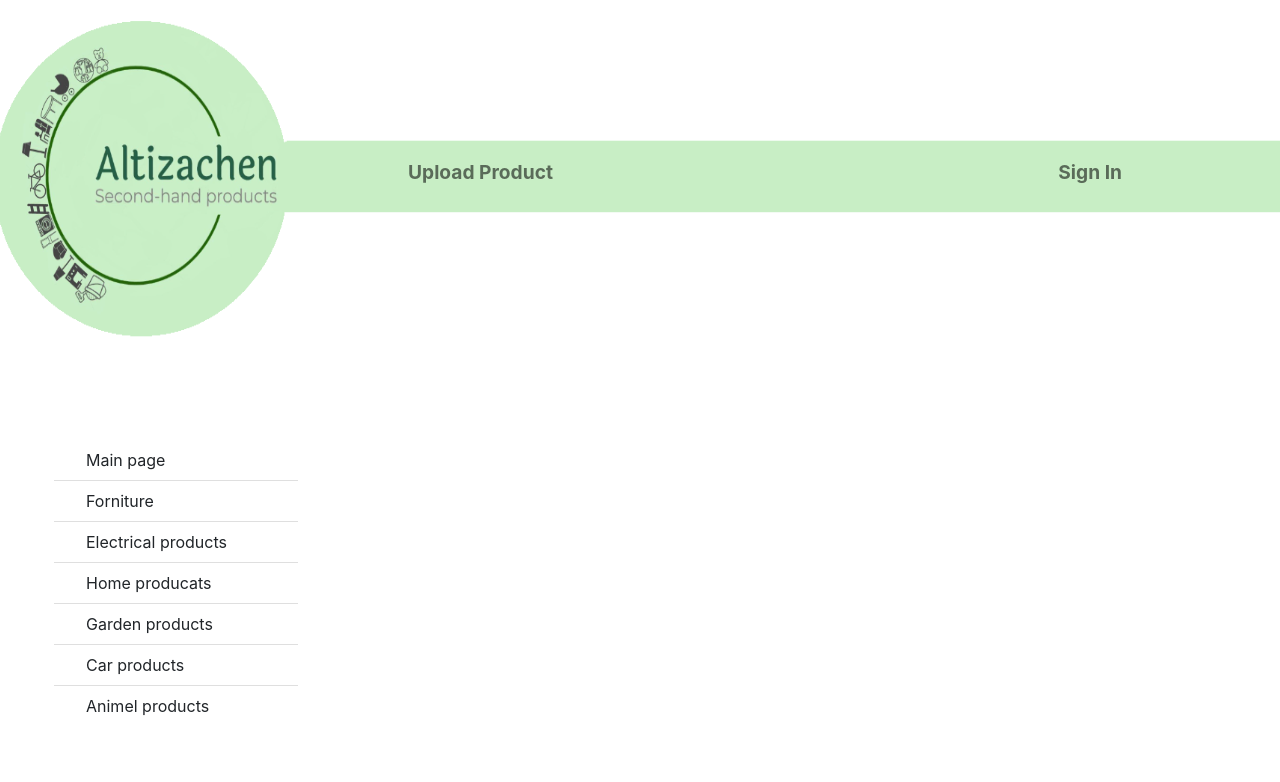
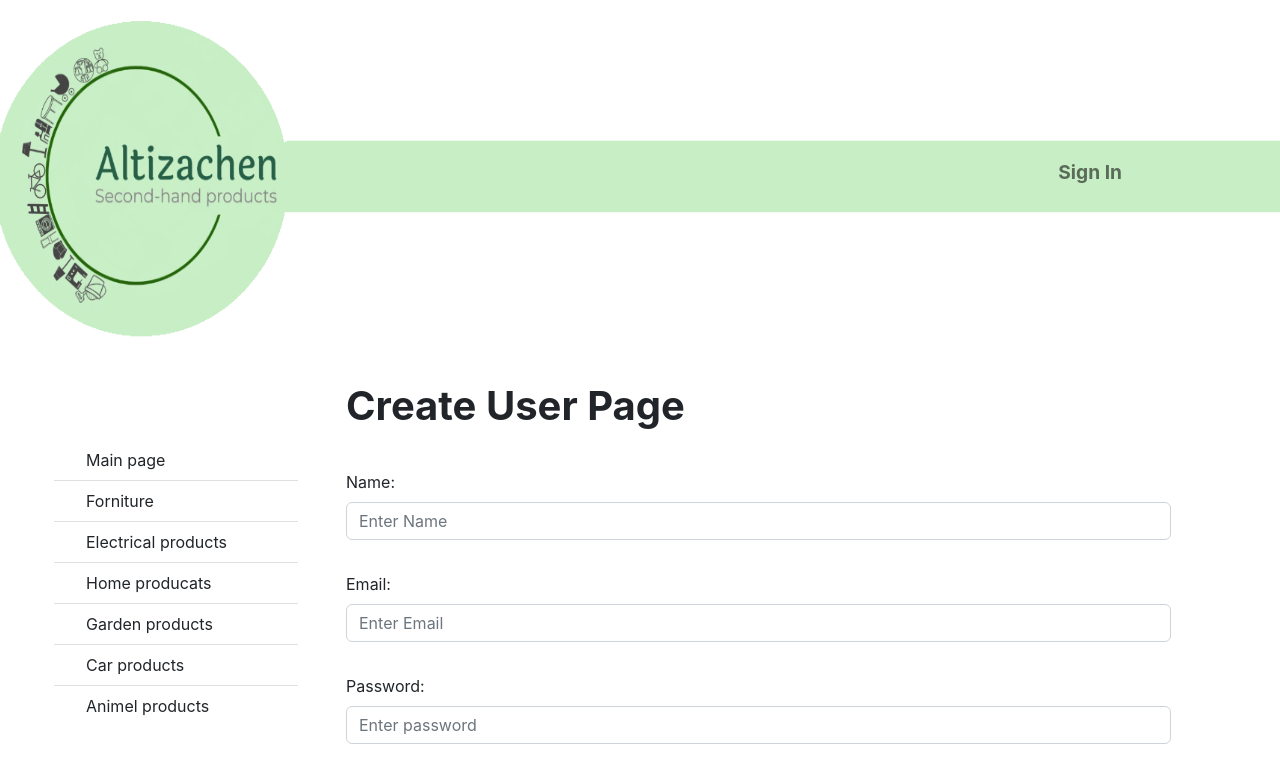
Before and after one commit to matan1440/WEB_Project, a React (Create React App) app in the folder frontend/: page /login/CreateUserScreen in a window 1280 px wide. Shown: the top 782 px of the page. Built offline with nearby package versions, Linux system fonts and the light colour scheme.

Commit message:
- Create a new user creation page - Creating a button for the page to create a new user on the login page

```diff
--- a/frontend/src/App.js
+++ b/frontend/src/App.js
@@ -18,6 +18,7 @@ import CarsScreen from './screens/CarsScreen';
 import AnimelsScreen from './screens/AnimelsScreen'
 import LoginScreen from './screens/LoginScreen';
 import UploadScreen from './screens/UploadScreen';
+import CreateUserScreen from './screens/CreateUserScreen';
 
 function App() {
   const { state, dispatch: ctxDispatch } = useContext(Store);
@@ -36,6 +37,7 @@ function App() {
           <Navbar>
             <div class="row" style={{ backgroundImage: "url('/images/logo.png')", width:"1500px ",height: "350px" }}>
               <div class="col-md-auto" >
+                  {user && (
                   <Container >
                   <Nav className='me-auto'>
                       <Link to='/upload' className='nav-link'style={{position: "absolute", top: "150px" , left: "400px", fontWeight: 'bold', fontSize: '1.2rem', fontfamily:'Ariel'}}>
@@ -43,12 +45,12 @@ function App() {
                       </Link>
 
                   </Nav>
+                  </Container>
+                  )}
 
-                  </Container>
-
-                  <Nav className='ml-auto' style={{position: "absolute", top: "150px" , right: "150px", fontfamily:'Ariel',  fontWeight: 'bold', fontSize: '1.2rem'}}>
+                  <Nav className='ml-auto' style={{ fontfamily:'Ariel',  fontWeight: 'bold', fontSize: '1.2rem'}}>
                     {user && (
-                      <NavDropdown title={user.name} id='username'>
+                      <NavDropdown style= {{position: "absolute", top: "145px" , right: "150px",fontWeight: 'bold',  fontSize: '2.0rem'}} title={'≣'} id='username'>
                         <NavDropdown.Item onClick={logoutHandler}>
                           Logout
                         </NavDropdown.Item>
@@ -56,7 +58,7 @@ function App() {
                     ) }
 
                     {!user && (
-                      <LinkContainer to='/login' style={{fontfamily:'Ariel',  fontWeight: 'bold', fontSize: '1.2rem'}}>
+                      <LinkContainer to='/login' style={{position: "absolute", top: "150px" , right: "150px",fontfamily:'Ariel',  fontWeight: 'bold', fontSize: '1.2rem'}}>
                         <Nav.Link>
                           <i className='fas fa-user' ></i> Sign In
                         </Nav.Link>
@@ -107,6 +109,7 @@ function App() {
                   <Route path='/HomeProdScreen' element={<HomeProdScreen />} />
                   <Route path='/upload' element={<UploadScreen />} />
                   <Route path='/login' element={<LoginScreen />} />
+                  <Route path='/login/CreateUserScreen' element={<CreateUserScreen />} />
                   <Route path='/FornitureScreen' element={<FornitureScreen />} />
                   <Route path='/ElectricalScreen' element={<ElectricalScreen />} />
                   <Route path='/GardenScreen' element={<GardenScreen />} />
--- /dev/null
+++ b/frontend/src/screens/CreateUserScreen.js
@@ -0,0 +1,82 @@
+import React, { useState, useContext, useEffect } from 'react';
+import { useNavigate } from 'react-router-dom';
+import { Form, Button } from 'react-bootstrap';
+import axios from 'axios';
+import MessageBox from '../components/MessageBox';
+import { Store } from '../Store';
+
+
+const UploadScreen = () => {
+  const { state } = useContext(Store);
+  const { user } = state;
+  const navigate = useNavigate();
+
+  const [name, setName] = useState('');
+  const [email, setEmail] = useState('');
+  const [password, setpassword] = useState('');
+  const [uploading, setUploading] = useState(false);
+  const [errorMsg, setErrorMsg] = useState(null);
+
+
+
+
+  const submitHandler = async (e) => {
+    e.preventDefault();
+    try {
+      const product = { name, email, password};
+      if (!name || !email || !password) {
+        setErrorMsg('Enter All Fields');
+      }
+      const { data } = await axios.post(`/api/User`, { product });
+      navigate('/');
+    } catch (error) {
+      setErrorMsg(error.response.data.message);
+    }
+  };
+
+  return (
+
+    <React.Fragment>
+      {errorMsg && <MessageBox variant='danger'>{errorMsg}</MessageBox>}
+      <Form onSubmit={submitHandler}>
+      <h1 style={{fontWeight: 'bold'}}>Create User Page</h1>
+      <br></br>
+        <Form.Group className='mt-2' controlId='name'>
+          <Form.Label>Name:</Form.Label>
+          <Form.Control
+            type='text'
+            placeholder='Enter Name'
+            value={name}
+            onChange={(e) => setName(e.target.value)}
+          ></Form.Control>
+        </Form.Group>
+        <br></br>
+        <Form.Group className='mt-2' controlId='email'>
+          <Form.Label>Email:</Form.Label>
+          <Form.Control
+            type='text'
+            placeholder='Enter Email'
+            value={email}
+            onChange={(e) => setEmail(e.target.value)}
+          ></Form.Control>
+        </Form.Group>
+        <br></br>
+        <Form.Group className='mt-2' controlId='Password'>
+          <Form.Label>Password:</Form.Label>
+          <Form.Control
+            type='text'
+            placeholder='Enter password'
+            value={password}
+            onChange={(e) => setpassword(e.target.value)}
+          ></Form.Control>
+        </Form.Group>
+        <br></br>
+        <Button className='mt-3' type='submit' variant='success'>
+          Create User
+        </Button>
+      </Form>
+    </React.Fragment>
+  );
+};
+
+export default UploadScreen;
--- a/frontend/src/screens/LoginScreen.js
+++ b/frontend/src/screens/LoginScreen.js
@@ -1,7 +1,7 @@
 import React, { useState, useEffect, useContext } from 'react';
 import { Form, Button, Container, Row, Col } from 'react-bootstrap';
-import { useNavigate } from 'react-router-dom';
-
+import { useNavigate, Link } from 'react-router-dom';
+import Nav from 'react-bootstrap/Nav';
 import { Store } from '../Store';
 import axios from 'axios';
 import MessageBox from '../components/MessageBox';
@@ -69,6 +69,13 @@ const LoginScreen = () => {
                 ></Form.Control>
                 </Col>
               </Form.Group>
+
+              <br></br>
+              <Link to='/login/CreateUserScreen' className='nav-link'style={{fontWeight: 'bold', fontSize: '1.2rem', fontfamily:'Ariel'}}>
+                Registration
+              </Link>
+              <br></br>
+
               <Button className='mt-3' type='submit' variant='success'>
                 Sign In
               </Button>
--- a/frontend/src/screens/UploadScreen.js
+++ b/frontend/src/screens/UploadScreen.js
@@ -5,16 +5,6 @@ import axios from 'axios';
 import MessageBox from '../components/MessageBox';
 import { Store } from '../Store';
 
-function SelectCategory(){
-  return (
-    <Form.Select aria-label="Default select example">
-      <option>Open this select menu</option>
-      <option value="1">One</option>
-      <option value="2">Two</option>
-      <option value="3">Three</option>
-    </Form.Select>
-  );
-}
 
 const UploadScreen = () => {
   const { state } = useContext(Store);
@@ -77,11 +67,14 @@ const UploadScreen = () => {
   };
 
   return (
+
     <React.Fragment>
       {errorMsg && <MessageBox variant='danger'>{errorMsg}</MessageBox>}
       <Form onSubmit={submitHandler}>
+      <h1 style={{fontWeight: 'bold'}}>Upload Product Page</h1>
+      <br></br>
         <Form.Group className='mt-2' controlId='name'>
-          <Form.Label>Name</Form.Label>
+          <Form.Label>Name:</Form.Label>
           <Form.Control
             type='text'
             placeholder='Enter Name'
@@ -91,7 +84,7 @@ const UploadScreen = () => {
         </Form.Group>
 
         <Form.Group className='mt-2' controlId='image'>
-          <Form.Label>Image</Form.Label>
+          <Form.Label>Image:</Form.Label>
           <Form.Control
             type='text'
             placeholder='Enter image url'
@@ -109,7 +102,7 @@ const UploadScreen = () => {
         </Form.Group>
 
         <Form.Group className='mt-2' controlId='price'>
-          <Form.Label>Price</Form.Label>
+          <Form.Label>Price:</Form.Label>
           <Form.Control
             type='text'
             placeholder='Enter price'
@@ -139,7 +132,7 @@ const UploadScreen = () => {
 
 
         <Form.Group className='mt-2' controlId='description'>
-          <Form.Label>Description</Form.Label>
+          <Form.Label>Description:</Form.Label>
           <Form.Control
             type='text'
             placeholder='Enter Description'
@@ -147,8 +140,6 @@ const UploadScreen = () => {
             onChange={(e) => setDescription(e.target.value)}
           ></Form.Control>
         </Form.Group>
-
-
         <Button className='mt-3' type='submit' variant='success'>
           Upload Product
         </Button>
```
